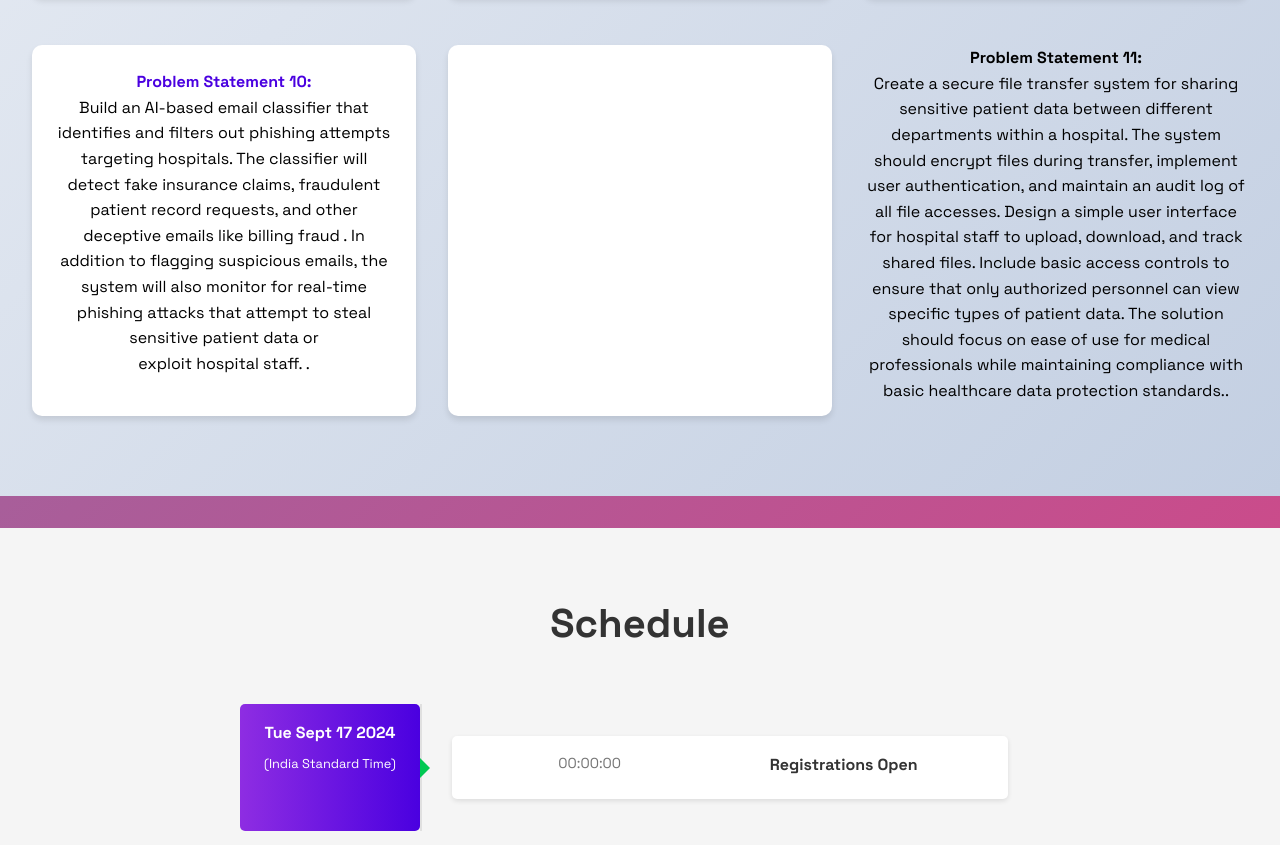
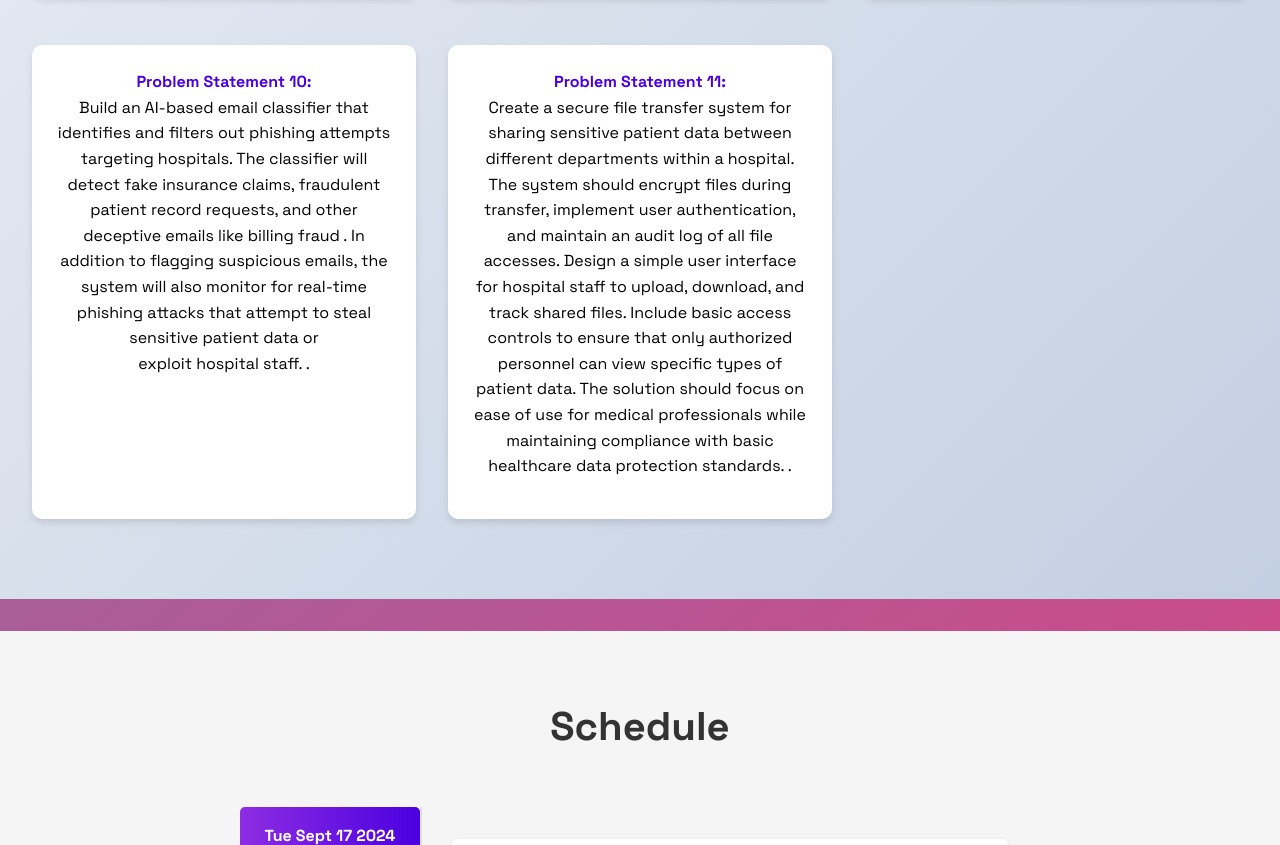
Before and after one commit to Nallu-Swami/vmedithon.nexusvit.com, a plain HTML site: page index.html in a window 1280 px wide. Shown: the part 1998-2843 px from the top of the page. Drawn offline with Linux system fonts and the light colour scheme; a script that the page names is missing.

Commit message:
Final fix

```diff
--- a/index.html
+++ b/index.html
@@ -138,19 +138,16 @@
                     .</p>
 
             </div>
-            <div class="problem-card"></div>
-            <p><strong>Problem Statement 11:</strong> <br>Create a secure file transfer system for sharing sensitive
-                patient data between different departments within a hospital.
-                The system should encrypt files during transfer, implement user authentication, and maintain an audit
-                log of all file
-                accesses. Design a simple user interface for hospital staff to upload, download, and track shared files.
-                Include basic
-                access controls to ensure that only authorized personnel can view specific types of patient data. The
-                solution should
+            <div class="problem-card">
+                <p><strong>Problem Statement 11:</strong> <br>Create a secure file transfer system for sharing sensitive patient data between different departments within a hospital.
+                The system should encrypt files during transfer, implement user authentication, and maintain an audit log of all file
+                accesses. Design a simple user interface for hospital staff to upload, download, and track shared files. Include basic
+                access controls to ensure that only authorized personnel can view specific types of patient data. The solution should
                 focus on ease of use for medical professionals while maintaining compliance with basic healthcare data
-                protection standards..</p>
-        </div>
-        </div>
+                protection standards.
+                    .</p>
+
+            </div>
         <button id="view-more-btn" style="display: none;">View More</button>
     </section>
 
```
